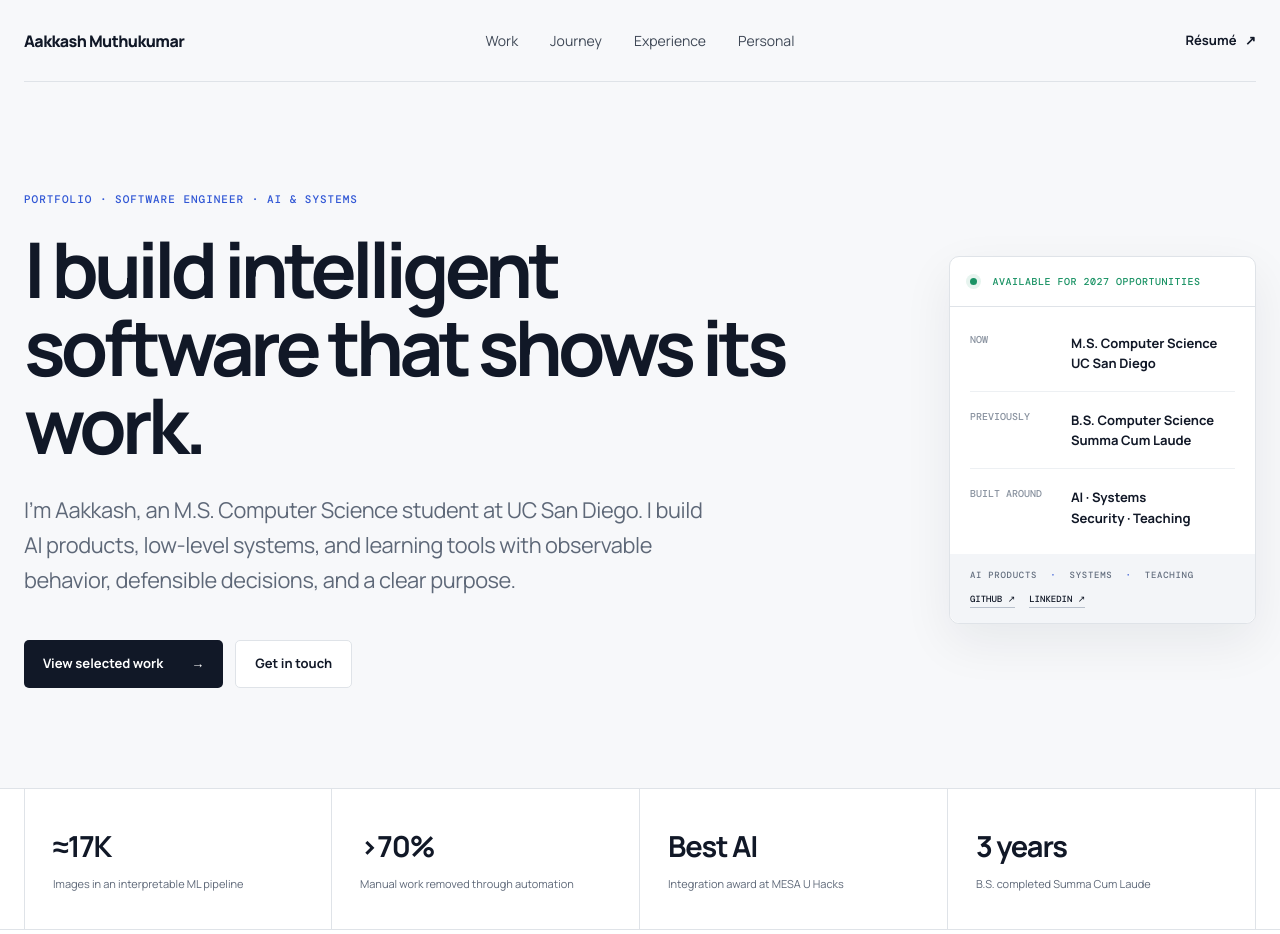
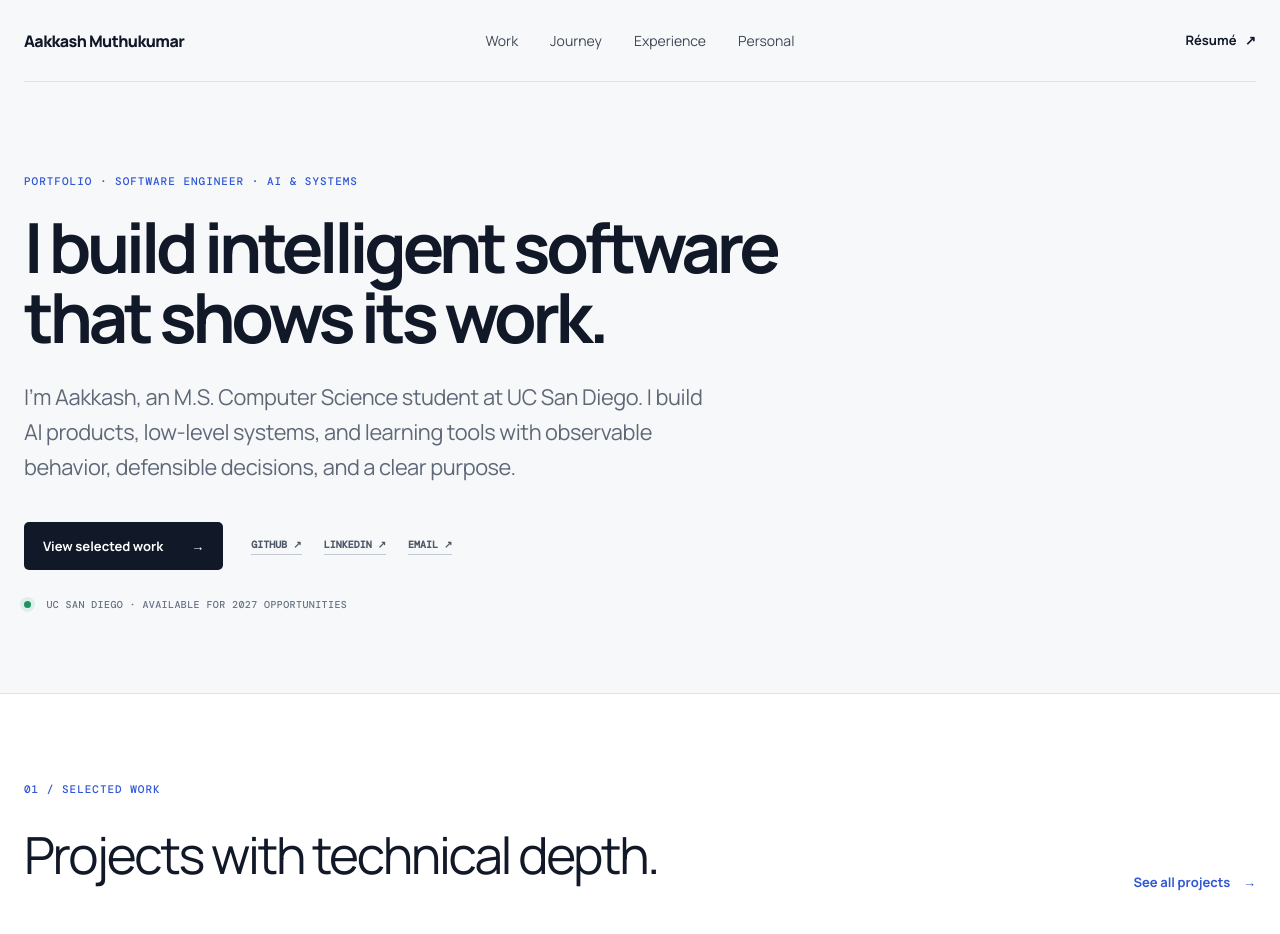
Before and after one commit to Aakkash-Muthukumar/Portfolio_Website, a Next.js app in the folder site/: page / in a window 1280 px wide. Shown: the top 934 px of the page. Built offline with nearby package versions, Linux system fonts and the light colour scheme; a web font is replaced by a local one.

Commit message:
Simplify landing page hierarchy

```diff
--- a/site/app/globals.css
+++ b/site/app/globals.css
@@ -24,11 +24,13 @@ a { color: inherit; text-decoration: none; }
 .header-cta { justify-self: end; font-size: 13px; font-weight: 700; }
 .header-cta span { margin-left: 6px; }
 
-.home-hero { width: min(var(--content), calc(100% - 48px)); margin: 0 auto; min-height: 670px; padding: 110px 0 100px; display: grid; grid-template-columns: minmax(0, 1.45fr) minmax(300px, .55fr); align-items: center; gap: clamp(60px, 9vw, 140px); }
+.home-hero { width: min(var(--content), calc(100% - 48px)); margin: 0 auto; min-height: 575px; padding: 92px 0 82px; display: flex; align-items: center; }
 .kicker, .section-label, .project-type { margin: 0; color: var(--blue); font: 500 11px/1.4 var(--font-mono); letter-spacing: .09em; text-transform: uppercase; }
-.hero-main h1 { max-width: 900px; margin: 23px 0 30px; font-size: clamp(54px, 6vw, 86px); line-height: 1.01; letter-spacing: -.062em; font-weight: 680; }
+.hero-main { width: 100%; }.hero-main h1 { max-width: 1050px; margin: 23px 0 28px; font-size: clamp(52px, 5.4vw, 78px); line-height: 1.01; letter-spacing: -.062em; font-weight: 680; }.hero-main h1 span { display: block; }
 .hero-summary { max-width: 690px; margin: 0; color: var(--muted); font-size: clamp(18px, 1.7vw, 22px); line-height: 1.6; letter-spacing: -.018em; }
-.hero-links { margin-top: 42px; display: flex; flex-wrap: wrap; gap: 12px; }
+.hero-links { margin-top: 38px; display: flex; align-items: center; flex-wrap: wrap; gap: 28px; }
+.hero-socials { display: flex; flex-wrap: wrap; gap: 22px; color: #4d5868; font: 600 10px var(--font-mono); text-transform: uppercase; }.hero-socials a { padding-bottom: 3px; border-bottom: 1px solid #c2c9d3; transition: color 160ms ease-out, border-color 160ms ease-out; }.hero-socials a:hover { color: var(--blue); border-color: var(--blue); }
+.hero-status { margin: 28px 0 0; color: #687485; font: 500 10px var(--font-mono); letter-spacing: .04em; text-transform: uppercase; }.hero-status span { display: inline-block; width: 7px; height: 7px; margin-right: 9px; border-radius: 50%; background: var(--green); box-shadow: 0 0 0 4px rgba(27,147,101,.1); }
 .button { min-height: 48px; padding: 0 19px; display: inline-flex; align-items: center; justify-content: center; gap: 28px; border-radius: 5px; font-size: 13px; font-weight: 700; transition: transform 160ms ease-out, background 160ms ease-out; }
 .button:hover { transform: translateY(-2px); }
 .button-dark { background: var(--ink); color: #fff; }
@@ -74,7 +76,7 @@ a { color: inherit; text-decoration: none; }
 .home-proof div { min-height: 140px; padding: 30px 28px; display: flex; flex-direction: column; justify-content: center; border-right: 1px solid var(--line); }
 .home-proof div:first-child { border-left: 1px solid var(--line); }
 .home-proof strong { font-size: 29px; letter-spacing: -.04em; }.home-proof span { margin-top: 7px; color: var(--muted); font-size: 11px; line-height: 1.45; }
-.home-work { padding: 110px max(24px, calc((100vw - var(--content))/2)) 130px; background: var(--surface); }
+.home-work { padding: 88px max(24px, calc((100vw - var(--content))/2)) 130px; border-top: 1px solid var(--line); background: var(--surface); }
 .home-work-grid { display: grid; grid-template-columns: repeat(3, 1fr); gap: 18px; }
 
 .work-card { min-width: 0; display: grid; grid-template-columns: .95fr 1.05fr; border: 1px solid var(--line); border-radius: 10px; overflow: hidden; background: var(--surface); transition: transform 180ms ease-out, box-shadow 180ms ease-out, border-color 180ms ease-out; }
@@ -137,7 +139,7 @@ a { color: inherit; text-decoration: none; }
 
 @media (max-width: 880px) {
   .site-header { height: auto; padding: 20px 0 14px; grid-template-columns: 1fr auto; row-gap: 14px; }.site-header nav { grid-column: 1 / -1; grid-row: 2; display: flex; gap: 24px; overflow-x: auto; padding-top: 13px; border-top: 1px solid var(--line); }
-  .home-hero { grid-template-columns: 1fr; padding-top: 80px; }.profile-card { max-width: 560px; }
+  .home-hero { padding-top: 80px; }
   .featured-project { grid-template-columns: 1fr; }.project-visual { min-height: 430px; }
   .home-proof { grid-template-columns: repeat(2, 1fr); }.home-work-grid { grid-template-columns: 1fr; }.home-work-grid .work-card { grid-template-columns: .9fr 1.1fr; grid-template-rows: 1fr; }.home-work-grid .work-card-copy { min-height: 0; }
   .home-experience, .home-about, .about-grid, .community-strip, .case-hero, .case-section { grid-template-columns: 1fr; }
@@ -149,8 +151,8 @@ a { color: inherit; text-decoration: none; }
 }
 @media (max-width: 560px) {
   .site-header, .home-hero { width: calc(100% - 32px); }.site-header nav { gap: 18px; font-size: 12px; }
-  .home-hero { padding: 64px 0 80px; gap: 50px; }.hero-main h1 { font-size: 47px; }
-  .hero-links { align-items: stretch; flex-direction: column; }.button { width: 100%; }
+  .home-hero { min-height: 0; padding: 64px 0 72px; }.hero-main h1 { font-size: 46px; }.hero-main h1 span { display: inline; }
+  .hero-links { align-items: flex-start; flex-direction: column; gap: 24px; }.button { width: 100%; }.hero-socials { width: 100%; justify-content: space-between; gap: 12px; }.hero-status { line-height: 1.6; }
   .section-intro { grid-template-columns: 1fr; gap: 18px; }.section-intro > a { justify-self: start; }
   .project-visual { min-height: 320px; padding: 24px; }.project-info { padding: 32px 24px 38px; }
   .home-proof { grid-template-columns: 1fr 1fr; }.home-proof div { min-height: 115px; padding: 22px 16px; }.home-proof strong { font-size: 23px; }
--- a/site/app/page.tsx
+++ b/site/app/page.tsx
@@ -15,28 +15,18 @@ export default function Home() {
       <section className="home-hero">
         <div className="hero-main">
           <p className="kicker">Portfolio · Software engineer · AI & systems</p>
-          <h1>I build intelligent software that shows its work.</h1>
+          <h1>I build intelligent software <span>that shows its work.</span></h1>
           <p className="hero-summary">I’m Aakkash, an M.S. Computer Science student at UC San Diego. I build AI products, low-level systems, and learning tools with observable behavior, defensible decisions, and a clear purpose.</p>
-          <div className="hero-links"><a className="button button-dark" href="/work">View selected work <span>→</span></a><a className="button button-quiet" href="mailto:Aakkash7153@gmail.com">Get in touch</a></div>
-        </div>
-        <aside className="profile-card" aria-label="Profile summary">
-          <div className="profile-status"><span /> Available for 2027 opportunities</div>
-          <dl><div><dt>Now</dt><dd>M.S. Computer Science<br />UC San Diego</dd></div><div><dt>Previously</dt><dd>B.S. Computer Science<br />Summa Cum Laude</dd></div><div><dt>Built around</dt><dd>AI · Systems<br />Security · Teaching</dd></div></dl>
-          <div className="profile-foot">
-            <span>AI products <i>·</i> Systems <i>·</i> Teaching</span>
-            <div className="profile-links">
+          <div className="hero-links">
+            <a className="button button-dark" href="/work">View selected work <span>→</span></a>
+            <div className="hero-socials" aria-label="Professional profiles">
               <a href="https://github.com/Aakkash-Muthukumar" target="_blank" rel="noreferrer">GitHub ↗</a>
               <a href="https://linkedin.com/in/aakkashmuthukumar" target="_blank" rel="noreferrer">LinkedIn ↗</a>
+              <a href="mailto:Aakkash7153@gmail.com">Email ↗</a>
             </div>
           </div>
-        </aside>
-      </section>
-
-      <section className="home-proof" aria-label="Career highlights">
-        <div><strong>≈17K</strong><span>Images in an interpretable ML pipeline</span></div>
-        <div><strong>&gt;70%</strong><span>Manual work removed through automation</span></div>
-        <div><strong>Best AI</strong><span>Integration award at MESA U Hacks</span></div>
-        <div><strong>3 years</strong><span>B.S. completed Summa Cum Laude</span></div>
+          <p className="hero-status"><span /> UC San Diego · Available for 2027 opportunities</p>
+        </div>
       </section>
 
       <section className="home-work">
```
